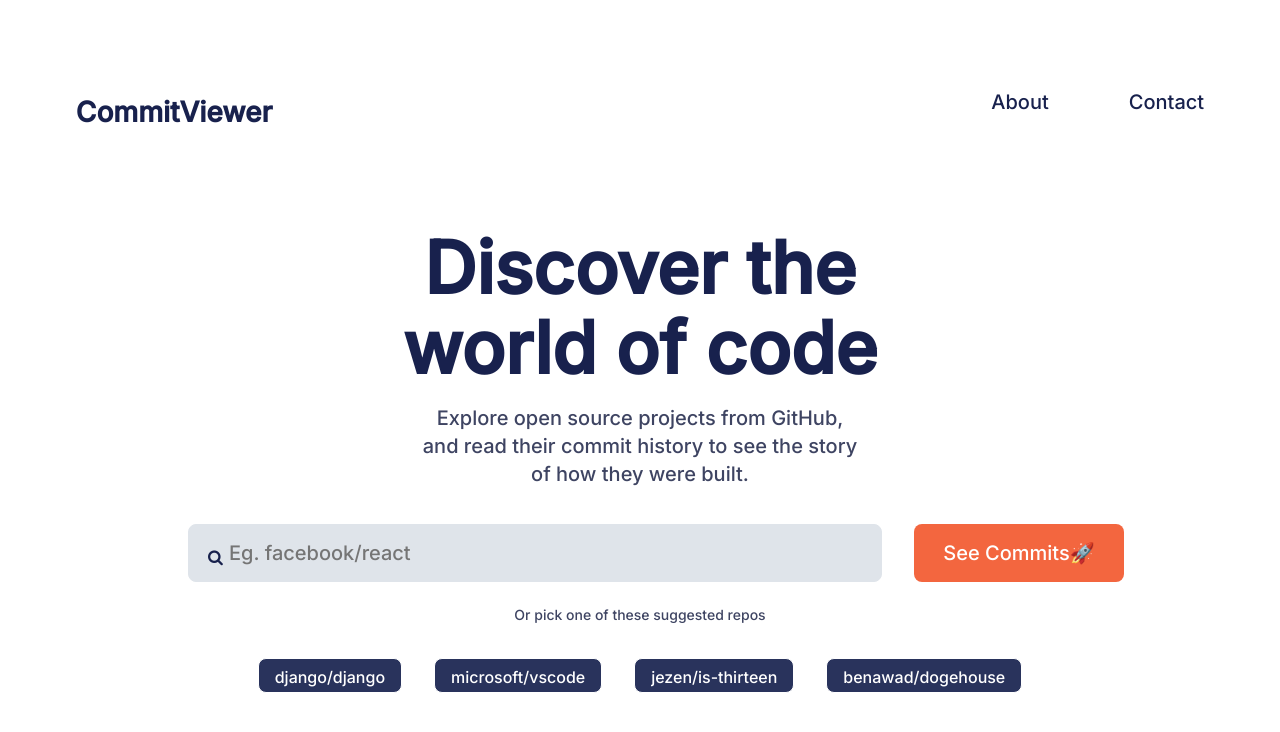
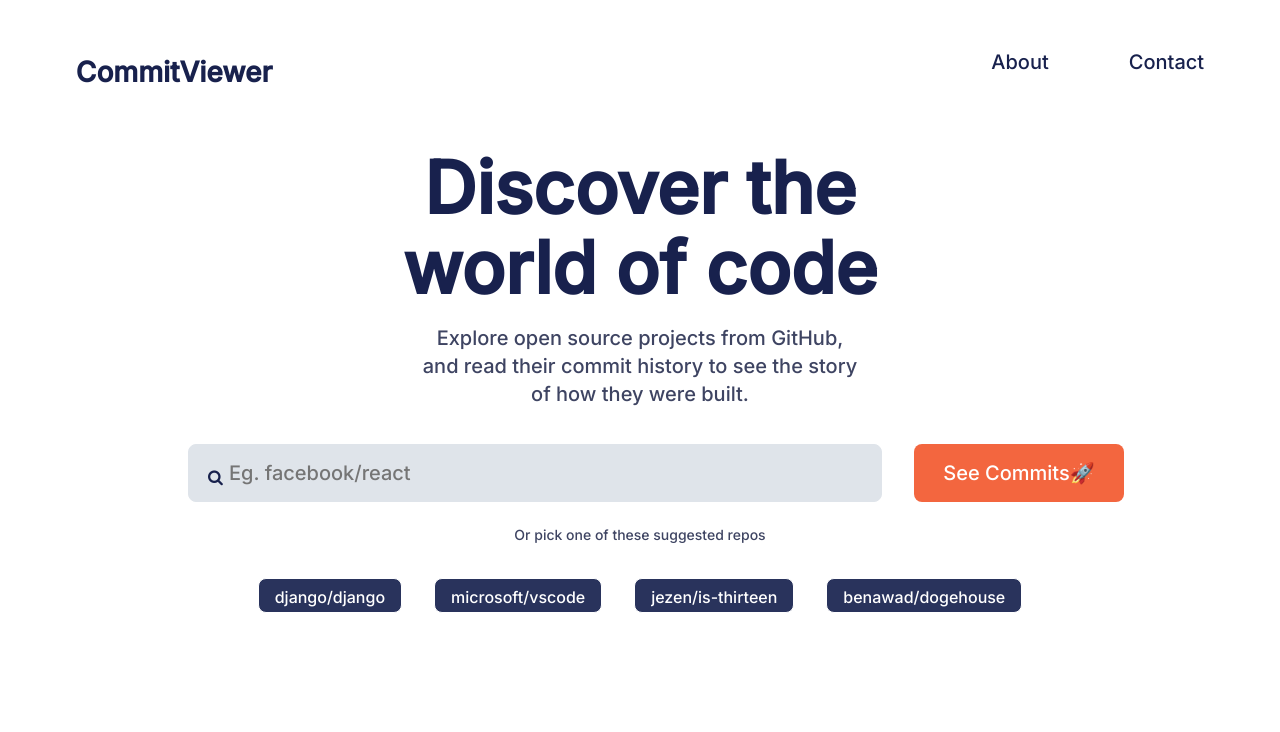
Before and after one commit to Layconnn/Commit-Viewer-App, a React (Vite) app: page / in a window 1280 px wide. Shown: the top 732 px of the page. Built offline with nearby package versions, Linux system fonts and the light colour scheme; no server answers.

Commit message:
adding api search inputs to other pages

```diff
--- a/src/styles/components/Header/home-header.scss
+++ b/src/styles/components/Header/home-header.scss
@@ -5,20 +5,19 @@ $myColor: #18214D;
 
 .layout{
     display: flex;
-    padding: 40px 145px 40px;
+    padding: 40px 145px 0;
     justify-content: center;
 }
 
 .info{
     display: flex;
     padding-left: 719px;
-    padding-top: 0;
+    margin-top: -40px;
 }
 
 .app-name{
     font-family: Inter, sans-serif;
     height: 34px;
-    padding-top: 40px;
     font-weight: 700;
     font-size: 28px;
     color: $myColor;
```
